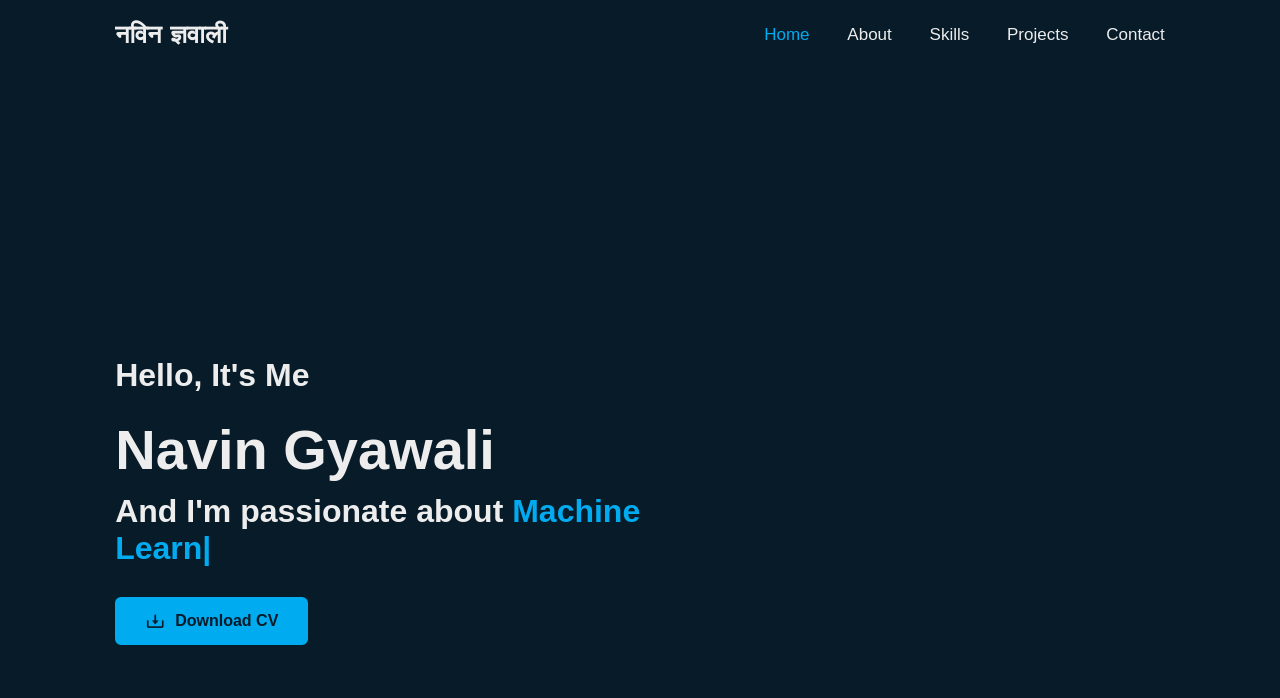
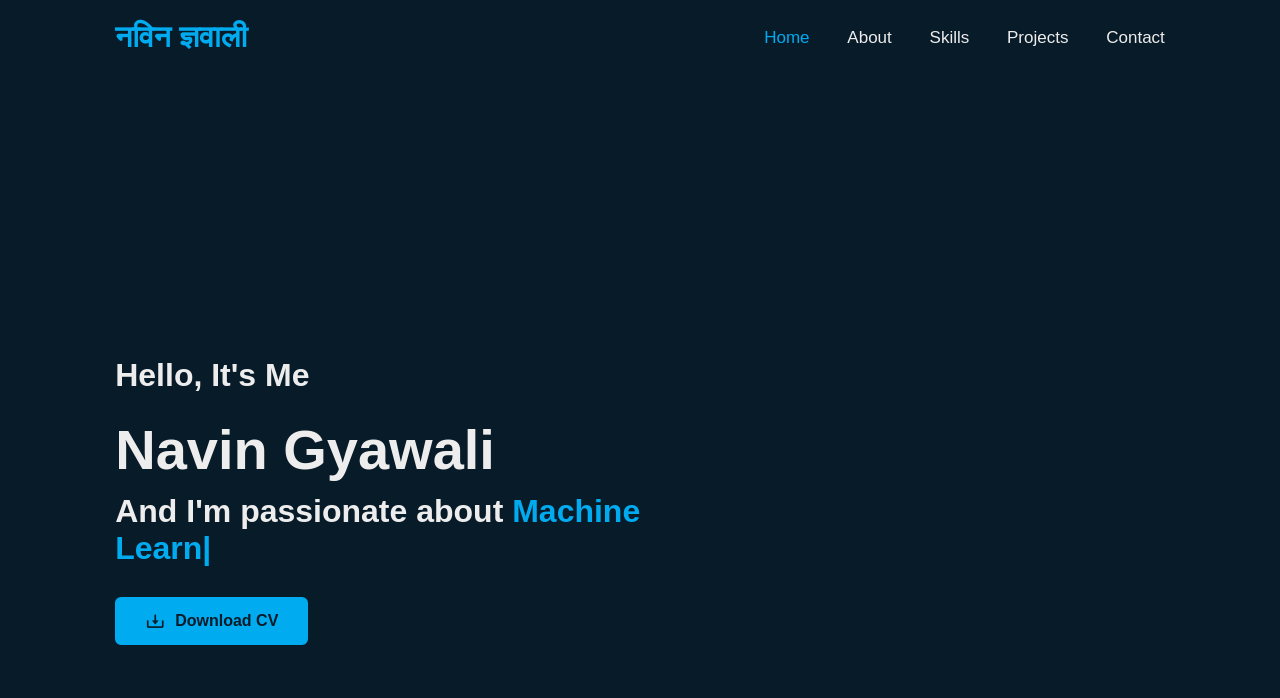
Before and after one commit to navin123456789/Portfolio, a plain HTML site: page index.html in a window 1280 px wide. In both pictures the pointer is over the link "नविन ज्ञवाली". Shown: the top 698 px of the page. Drawn offline with nearby package versions, Linux system fonts and the light colour scheme; a web font is replaced by a local one.

Commit message:
Update style.css

```diff
--- a/css/style.css
+++ b/css/style.css
@@ -57,6 +57,13 @@ body {
     font-size: 2.5rem;
     color: var(--text-color);
     font-weight: 600;
+}
+
+.logo:hover {
+    color: #00abf0; /* Change to your desired hover color */
+    font-family: 'Poppins', sans-serif; /* Change to your desired font */
+    font-size: 3rem; /* Increase font size on hover */
+    transition: color 0.3s ease, font-family 0.3s ease, font-size 0.3s ease;
 }
 
 .navbar a {
@@ -304,6 +311,7 @@ section {
     color: var(--main-color);
 }
 
+/* Restore original styling for the skills section */
 .skills-container {
     display: grid;
     grid-template-columns: repeat(auto-fit, minmax(25rem, 1fr));
```
